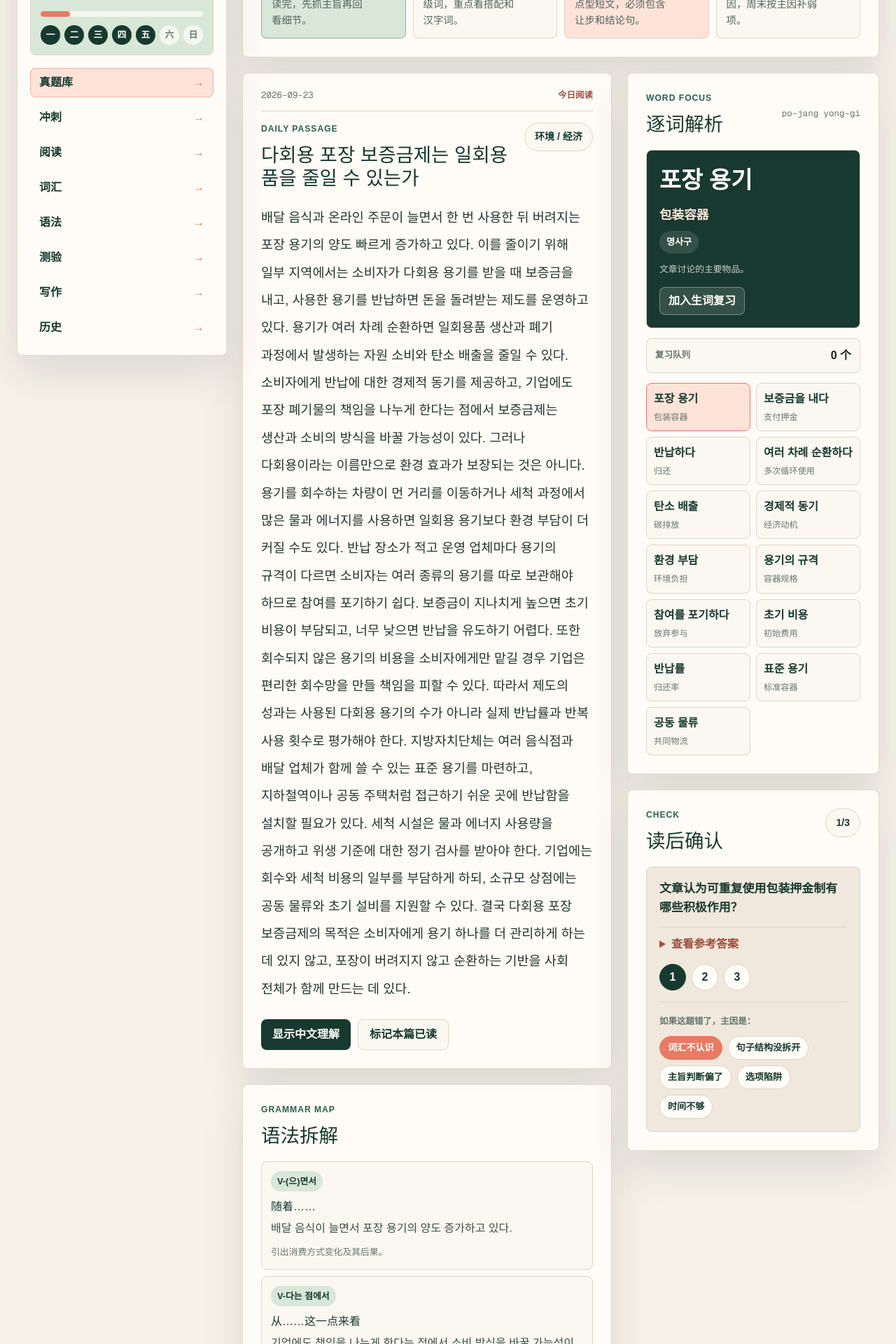
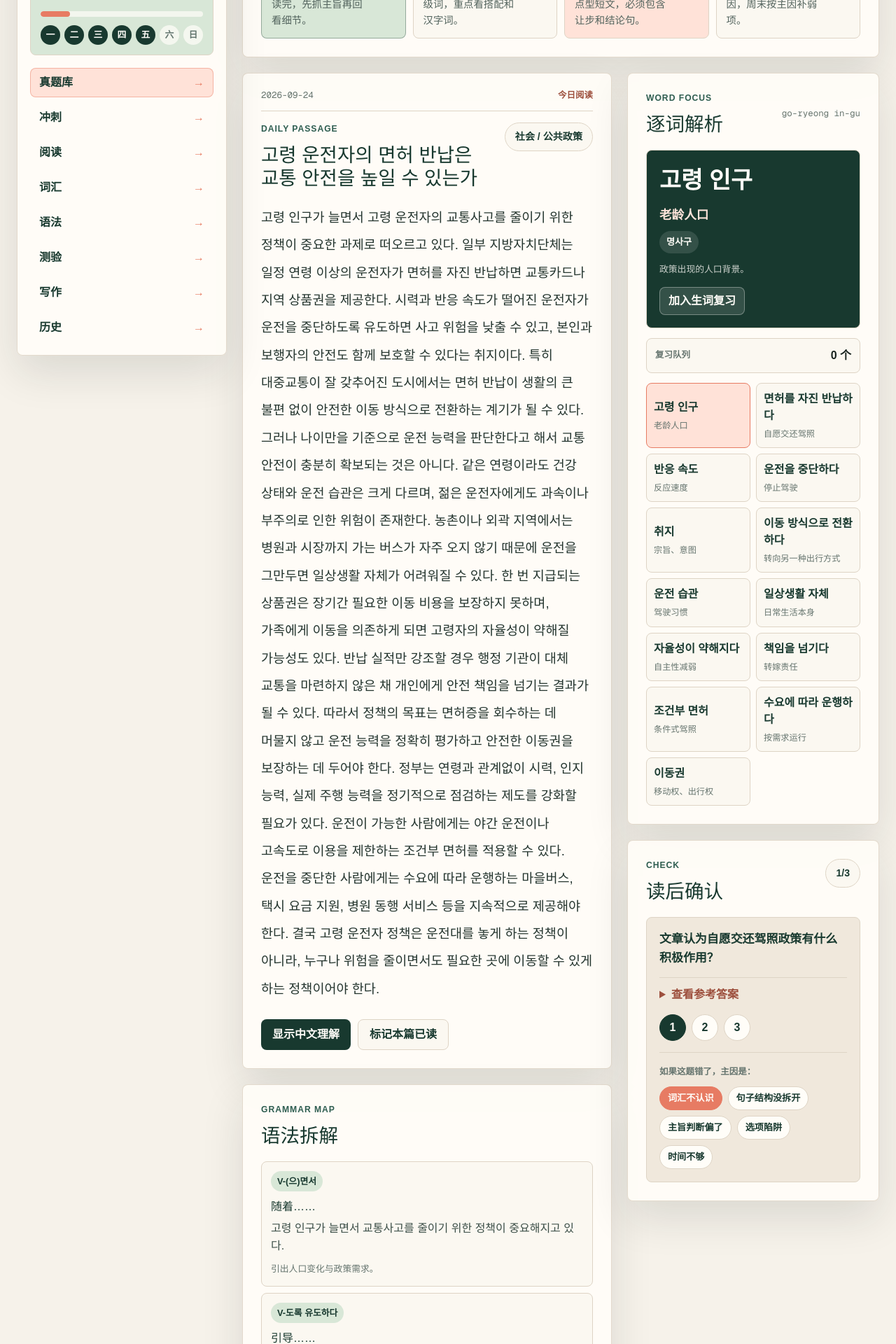
Before and after one commit to adia1223/daily-topik-lab, a Next.js app: page / in a window 1280 px wide. Shown: the part 500-2420 px from the top of the page at 70% size. Built offline with nearby package versions, Linux system fonts and the light colour scheme.

Commit message:
Add 2026-09-24 TOPIK reading

```diff
--- a/app/page.tsx
+++ b/app/page.tsx
@@ -3672,7 +3672,7 @@ const september22Reading: DailyReading = {
   },
 };
 
-const todayReading: DailyReading = {
+const september23Reading: DailyReading = {
   id: "2026-09-23-reusable-packaging-deposit",
   date: "2026-09-23",
   title: "다회용 포장 보증금제는 일회용품을 줄일 수 있는가",
@@ -3722,8 +3722,59 @@ const todayReading: DailyReading = {
   },
 };
 
+const todayReading: DailyReading = {
+  id: "2026-09-24-senior-license-return",
+  date: "2026-09-24",
+  title: "고령 운전자의 면허 반납은 교통 안전을 높일 수 있는가",
+  level: "TOPIK II 5-6级",
+  topic: "社会 / 公共政策",
+  estimatedTime: "20 分钟",
+  korean:
+    "고령 인구가 늘면서 고령 운전자의 교통사고를 줄이기 위한 정책이 중요한 과제로 떠오르고 있다. 일부 지방자치단체는 일정 연령 이상의 운전자가 면허를 자진 반납하면 교통카드나 지역 상품권을 제공한다. 시력과 반응 속도가 떨어진 운전자가 운전을 중단하도록 유도하면 사고 위험을 낮출 수 있고, 본인과 보행자의 안전도 함께 보호할 수 있다는 취지이다. 특히 대중교통이 잘 갖추어진 도시에서는 면허 반납이 생활의 큰 불편 없이 안전한 이동 방식으로 전환하는 계기가 될 수 있다. 그러나 나이만을 기준으로 운전 능력을 판단한다고 해서 교통 안전이 충분히 확보되는 것은 아니다. 같은 연령이라도 건강 상태와 운전 습관은 크게 다르며, 젊은 운전자에게도 과속이나 부주의로 인한 위험이 존재한다. 농촌이나 외곽 지역에서는 병원과 시장까지 가는 버스가 자주 오지 않기 때문에 운전을 그만두면 일상생활 자체가 어려워질 수 있다. 한 번 지급되는 상품권은 장기간 필요한 이동 비용을 보장하지 못하며, 가족에게 이동을 의존하게 되면 고령자의 자율성이 약해질 가능성도 있다. 반납 실적만 강조할 경우 행정 기관이 대체 교통을 마련하지 않은 채 개인에게 안전 책임을 넘기는 결과가 될 수 있다. 따라서 정책의 목표는 면허증을 회수하는 데 머물지 않고 운전 능력을 정확히 평가하고 안전한 이동권을 보장하는 데 두어야 한다. 정부는 연령과 관계없이 시력, 인지 능력, 실제 주행 능력을 정기적으로 점검하는 제도를 강화할 필요가 있다. 운전이 가능한 사람에게는 야간 운전이나 고속도로 이용을 제한하는 조건부 면허를 적용할 수 있다. 운전을 중단한 사람에게는 수요에 따라 운행하는 마을버스, 택시 요금 지원, 병원 동행 서비스 등을 지속적으로 제공해야 한다. 결국 고령 운전자 정책은 운전대를 놓게 하는 정책이 아니라, 누구나 위험을 줄이면서도 필요한 곳에 이동할 수 있게 하는 정책이어야 한다.",
+  chinese:
+    "随着老龄人口增加，减少老年驾驶者交通事故已成为重要政策课题。一些地方政府规定，达到一定年龄的驾驶者自愿交还驾照后，可获得交通卡或地方商品券。其目的在于引导视力和反应速度下降的人停止驾驶，从而降低事故风险，同时保护本人和行人安全。尤其在公共交通完善的城市，交还驾照可以成为在不造成严重生活不便的情况下转向安全出行方式的契机。然而，仅凭年龄判断驾驶能力，并不能充分保障交通安全。即使年龄相同，健康状况和驾驶习惯也有很大差异；年轻驾驶者同样存在超速、疏忽造成的风险。在农村或郊区，前往医院和市场的公交班次不多，一旦停止驾驶，日常生活本身就可能变得困难。一次性商品券无法保障长期所需的出行费用；若必须依赖家人接送，老年人的自主性也可能减弱。如果只强调交还数量，行政机关可能在没有提供替代交通的情况下，把安全责任转嫁给个人。因此，政策目标不应停留在收回驾照，而应准确评价驾驶能力并保障安全移动权。政府应加强不分年龄、定期检查视力、认知能力和实际驾驶能力的制度。对于仍可驾驶的人，可以适用限制夜间驾驶或高速公路使用的条件式驾照。对于停止驾驶的人，则应持续提供按需运行的社区公交、出租车费用补助和就医陪同服务。归根结底，老年驾驶政策不应只是让人放下方向盘，而应让任何人都能在降低风险的同时前往必要地点。",
+  tokens: [
+    { korean: "고령 인구", reading: "go-ryeong in-gu", meaning: "老龄人口", grammar: "명사구", note: "政策出现的人口背景。" },
+    { korean: "면허를 자진 반납하다", reading: "myeon-heo-reul ja-jin ban-nap-ha-da", meaning: "自愿交还驾照", grammar: "동사구", note: "文章核心政策行为。" },
+    { korean: "반응 속도", reading: "ban-eung sok-do", meaning: "反应速度", grammar: "명사구", note: "驾驶能力评价因素。" },
+    { korean: "운전을 중단하다", reading: "un-jeo-neul jung-dan-ha-da", meaning: "停止驾驶", grammar: "동사구", note: "政策期待的行为变化。" },
+    { korean: "취지", reading: "chwi-ji", meaning: "宗旨、意图", grammar: "명사", note: "正式政策文章常用词。" },
+    { korean: "이동 방식으로 전환하다", reading: "i-dong bang-si-geu-ro jeon-hwan-ha-da", meaning: "转向另一种出行方式", grammar: "동사구", note: "说明交通方式转换。" },
+    { korean: "운전 습관", reading: "un-jeon seup-gwan", meaning: "驾驶习惯", grammar: "명사구", note: "年龄以外的风险因素。" },
+    { korean: "일상생활 자체", reading: "il-sang-saeng-hwal ja-che", meaning: "日常生活本身", grammar: "명사구", note: "强调无车生活的严重影响。" },
+    { korean: "자율성이 약해지다", reading: "ja-yul-seong-i yak-hae-ji-da", meaning: "自主性减弱", grammar: "동사구", note: "依赖家人出行的副作用。" },
+    { korean: "책임을 넘기다", reading: "chae-gi-meul neom-gi-da", meaning: "转嫁责任", grammar: "동사구", note: "批评只追求反还数量。" },
+    { korean: "조건부 면허", reading: "jo-geon-bu myeon-heo", meaning: "条件式驾照", grammar: "명사구", note: "介于完全驾驶和完全停止之间的方案。" },
+    { korean: "수요에 따라 운행하다", reading: "su-yo-e tta-ra un-haeng-ha-da", meaning: "按需求运行", grammar: "동사구", note: "偏远地区交通方案。" },
+    { korean: "이동권", reading: "i-dong-gwon", meaning: "移动权、出行权", grammar: "명사", note: "文章最终要保障的权利。" },
+  ],
+  grammarPoints: [
+    { pattern: "V-(으)면서", meaning: "随着……", example: "고령 인구가 늘면서 교통사고를 줄이기 위한 정책이 중요해지고 있다.", note: "引出人口变化与政策需求。" },
+    { pattern: "V-도록 유도하다", meaning: "引导……", example: "운전자가 운전을 중단하도록 유도하면 사고 위험을 낮출 수 있다.", note: "说明政策诱导目标。" },
+    { pattern: "V-다고 해서 ... 것은 아니다", meaning: "并非因为……就……", example: "나이만으로 판단한다고 해서 교통 안전이 충분히 확보되는 것은 아니다.", note: "反驳以年龄替代能力评价。" },
+    { pattern: "N에 머물지 않고 ... 데 두다", meaning: "不止于……，而把重点放在……", example: "목표는 면허를 회수하는 데 머물지 않고 이동권을 보장하는 데 두어야 한다.", note: "用于提出更完整的政策目标。" },
+  ],
+  quiz: [
+    { question: "文章认为自愿交还驾照政策有什么积极作用？", answer: "它能引导驾驶能力下降的人停止驾驶，降低事故风险并保护驾驶者与行人，在公共交通完善地区也能促成更安全的出行方式转换。" },
+    { question: "为什么只按年龄推动交还驾照可能存在问题？", answer: "同龄人的健康和驾驶习惯不同，年龄不能完全代表能力；偏远地区缺少替代交通，停止驾驶还可能损害生活便利和个人自主性。" },
+    { question: "作者建议如何同时保障安全与移动权？", answer: "定期检查视力、认知和实际驾驶能力，对部分驾驶者实行条件式驾照，并为停止驾驶者持续提供按需公交、出租车补助和就医陪同服务。" },
+  ],
+  writingDrill: {
+    type: "54 题观点写作",
+    prompt:
+      "고령 운전자 면허 반납 정책이 교통 안전과 이동권에 미치는 영향에 대해 쓰십시오. 사고 위험 감소라는 장점, 연령 기준의 한계와 대체 교통 부족 문제를 모두 언급하고, 효과적인 운영 방안을 두 가지 이상 제시하십시오.",
+    checklist: ["고령 운전자", "면허 반납", "운전 능력", "조건부 면허", "이동권"],
+    sentenceBank: [
+      "면허 반납 정책은 운전 능력이 낮아진 사람의 사고 위험을 줄이는 데 도움이 될 수 있다.",
+      "그러나 나이만을 기준으로 판단하거나 대체 교통을 제공하지 않으면 고령자의 이동권이 약해질 수 있다.",
+      "따라서 실제 운전 능력을 점검하고 지역 상황에 맞는 지속적인 이동 서비스를 마련해야 한다.",
+    ],
+  },
+};
+
 const readingArchive: DailyReading[] = [
   todayReading,
+  september23Reading,
   september22Reading,
   september21Reading,
   september20Reading,
```
Also changed, not shown: 1 other file (tests, documents, lock files or other folders).
